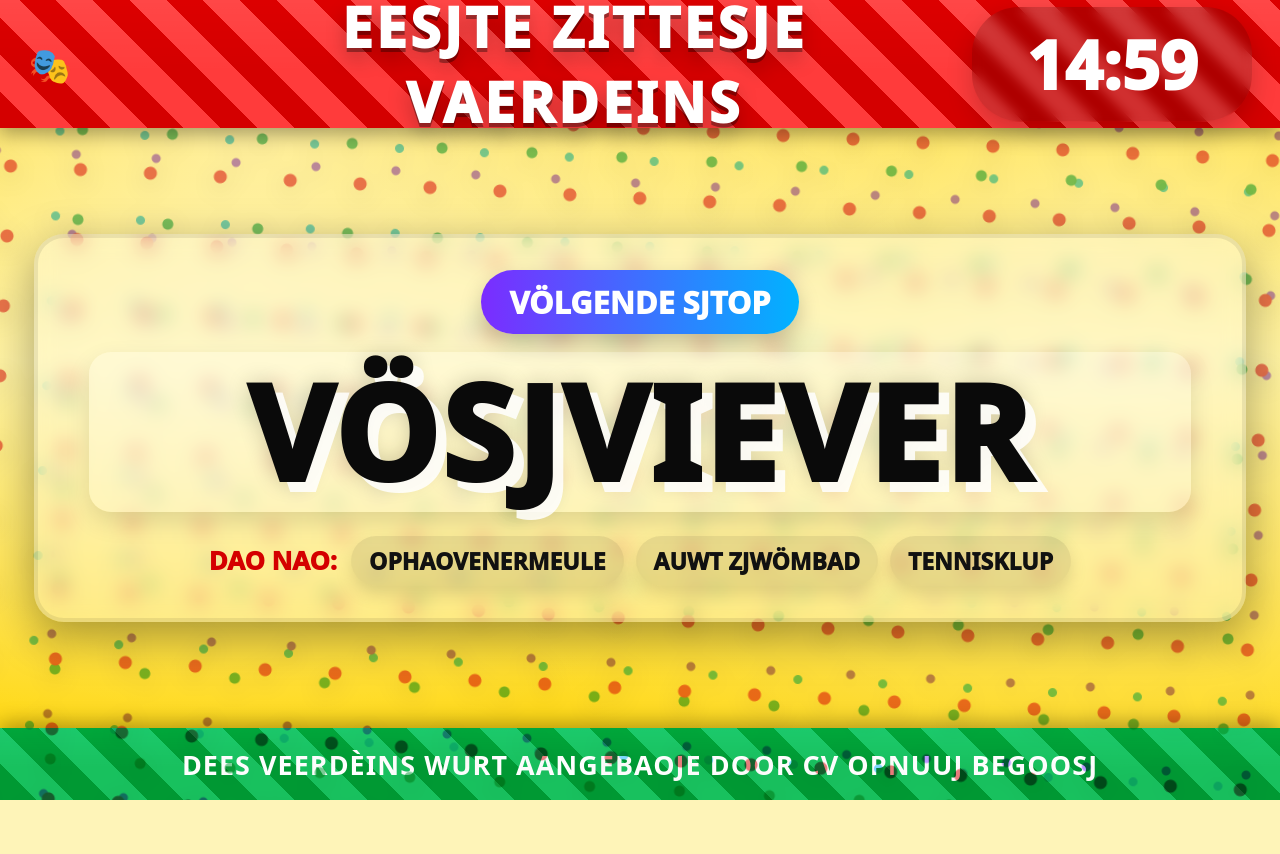
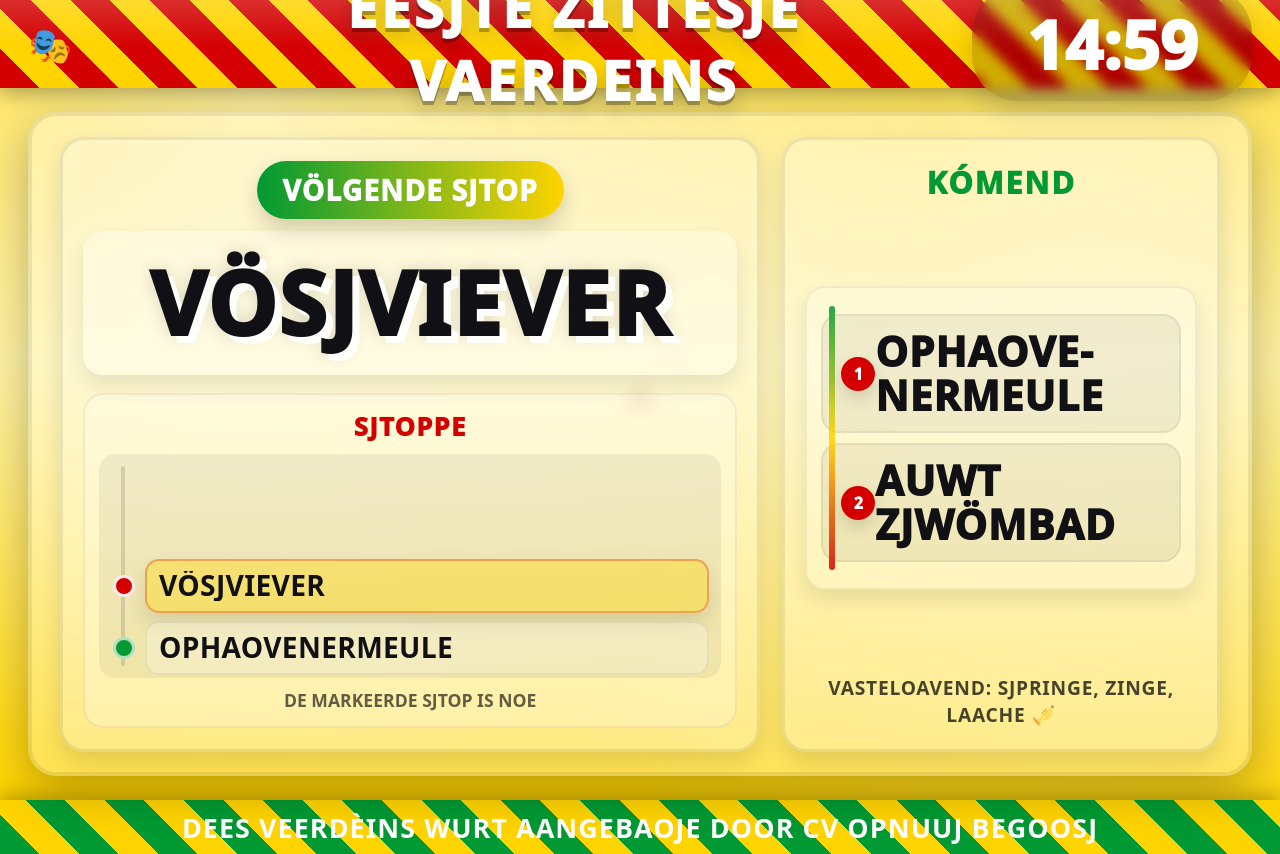
Before and after one commit to ArcusD/carnaval-veerboot, a Flask app: page / in a window 1280 px wide. Before the commit the page ends 800 px from the top, so only its background shows below. Run offline with Flask 3, Linux system fonts and the light colour scheme.

Commit message:
css update

```diff
--- a/static/script.js
+++ b/static/script.js
@@ -1,99 +1,157 @@
 (() => {
   // === Instellingen ===
   const ROTATE_MS = 5500;   // hoe vaak sjtop wisselt
-  const FETCH_MS  = 20000;  // hoe vaak lijst opnieuw van backend
+  const FETCH_MS  = 20000;  // hoe vaak sjtop-lies opnieuw van backend
   const BIER_MS   = 1500;   // bier-status check
 
   // === Elementen ===
   const elKlok   = document.getElementById('klok');
   const elLabel  = document.getElementById('volgende-tekst');
+
+  const elWrap   = document.getElementById('halte-wrap');
   const elHalte  = document.getElementById('huidige-halte');
-  const elWrap   = document.getElementById('halte-wrap');
-  const elKomLbl = document.getElementById('komend-label');
-  const elKomLst = document.getElementById('komende-lijst');
+
+  const elRouteWin = document.getElementById('route-window');
+  const elRouteLst = document.getElementById('halte-lijst');
+
+  const elUp1 = document.getElementById('up1');
+  const elUp2 = document.getElementById('up2');
 
   const elBierOverlay = document.getElementById('bier-overlay');
   const elBierNaam    = document.getElementById('bier-naam-tekst');
 
-  if (!elHalte || !elKlok) return; // safety
+  if (!elHalte || !elKlok || !elRouteLst) return;
 
   let haltes = [];
   let idx = 0;
   let lastJson = "";
+  let builtFor = "";
 
-  // === Helpers ===
   const clean = (v) => (v ?? "").toString().trim();
 
+  // === Kloek ===
   function updateKlok() {
     const nu = new Date();
     elKlok.textContent = nu.toLocaleTimeString('nl-NL', { hour: '2-digit', minute: '2-digit' });
   }
 
-  function popHalte() {
-    elHalte.classList.remove('pop');
-    // force reflow om animatie opnieuw te triggeren
-    void elHalte.offsetWidth;
-    elHalte.classList.add('pop');
+  // === Text-fit helper (voor lange sjtop-naome) ===
+  function fitToBox(elText, elBox, minPx = 18) {
+    if (!elText || !elBox) return;
+
+    elText.style.fontSize = ""; // reset naar CSS clamp
+    let safety = 34;
+
+    while (safety-- > 0) {
+      const tooWide  = elText.scrollWidth  > elBox.clientWidth;
+      const tooHigh  = elText.scrollHeight > elBox.clientHeight;
+
+      if (!tooWide && !tooHigh) break;
+
+      const cur = parseFloat(getComputedStyle(elText).fontSize);
+      if (!Number.isFinite(cur) || cur <= minPx) break;
+
+      elText.style.fontSize = (cur * 0.92) + "px";
+    }
   }
 
-  function setUpcoming(items) {
-    if (!elKomLst) return;
-    elKomLst.innerHTML = "";
+  function pop(el) {
+    if (!el) return;
+    el.classList.remove('pop');
+    void el.offsetWidth;
+    el.classList.add('pop');
+  }
 
-    const filled = items.filter(Boolean);
-    const show = filled.length ? filled : ["—", "—", "—"];
+  // === Route-lijst bouwen ===
+  function buildRouteListIfNeeded() {
+    const key = JSON.stringify(haltes);
+    if (key === builtFor) return;
+    builtFor = key;
 
-    show.slice(0, 3).forEach((t) => {
+    elRouteLst.innerHTML = "";
+    haltes.forEach((h, i) => {
       const li = document.createElement('li');
-      li.textContent = t;
-      elKomLst.appendChild(li);
+      li.className = 'route-item';
+      li.dataset.idx = String(i);
+
+      const span = document.createElement('span');
+      span.className = 'txt';
+      span.textContent = clean(h) || "—";
+
+      li.appendChild(span);
+      elRouteLst.appendChild(li);
+    });
+
+    // direct centreren (zonder animatie-jank bij eerste paint)
+    requestAnimationFrame(() => centerCurrent(true));
+  }
+
+  // === Route centreren op current item ===
+  function centerCurrent(skipTransition = false) {
+    if (!elRouteWin || !elRouteLst) return;
+    const cur = elRouteLst.querySelector(`.route-item[data-idx="${idx}"]`);
+    if (!cur) return;
+
+    if (skipTransition) {
+      elRouteLst.style.transition = "none";
+    } else {
+      elRouteLst.style.transition = "";
+    }
+
+    const centerY = elRouteWin.clientHeight / 2;
+    const target = centerY - (cur.offsetTop + cur.offsetHeight / 2);
+
+    elRouteLst.style.transform = `translate3d(0, ${target}px, 0)`;
+
+    if (skipTransition) {
+      // transition terugzetten na 1 frame
+      requestAnimationFrame(() => { elRouteLst.style.transition = ""; });
+    }
+  }
+
+  function markRoute() {
+    const items = elRouteLst.querySelectorAll('.route-item');
+    items.forEach((li) => {
+      li.classList.remove('is-current','is-next','is-next2');
+      const i = Number(li.dataset.idx);
+      if (i === idx) li.classList.add('is-current');
+      if (haltes.length && i === ((idx + 1) % haltes.length)) li.classList.add('is-next');
+      if (haltes.length && i === ((idx + 2) % haltes.length)) li.classList.add('is-next2');
     });
   }
 
-  // Text-fit: als 't te lang is, verklein automatisch tot 't past
-  function fitText() {
-    if (!elWrap) return;
-
-    elHalte.style.fontSize = ""; // reset (laat CSS clamp starten)
-    let safety = 26;
-
-    while (safety-- > 0) {
-      const tooWide  = elHalte.scrollWidth  > elWrap.clientWidth;
-      const tooHigh  = elHalte.scrollHeight > elWrap.clientHeight;
-
-      if (!tooWide && !tooHigh) break;
-
-      const cur = parseFloat(getComputedStyle(elHalte).fontSize);
-      if (!Number.isFinite(cur) || cur < 18) break;
-      elHalte.style.fontSize = (cur * 0.92) + "px";
-    }
-  }
-
+  // === Render ===
   function render() {
     if (!Array.isArray(haltes) || haltes.length === 0) {
       elLabel.textContent = "Völgende sjtop";
       elHalte.textContent = "Gein sjtoppe";
-      if (elKomLbl) elKomLbl.textContent = "Dao nao:";
-      setUpcoming([]);
-      fitText();
+      if (elUp1) elUp1.textContent = "—";
+      if (elUp2) elUp2.textContent = "—";
+      elRouteLst.innerHTML = "";
+      fitToBox(elHalte, elWrap);
       return;
     }
 
     if (idx >= haltes.length) idx = 0;
 
     const current = clean(haltes[idx]) || "—";
+    const next1 = clean(haltes[(idx + 1) % haltes.length]) || "—";
+    const next2 = clean(haltes[(idx + 2) % haltes.length]) || "—";
+
     elLabel.textContent = "Völgende sjtop";
     elHalte.textContent = current;
 
-    // Volgende 3 sjtoppe
-    const next = [];
-    for (let i = 1; i <= 3; i++) {
-      next.push(clean(haltes[(idx + i) % haltes.length]));
-    }
-    if (elKomLbl) elKomLbl.textContent = "Dao nao:";
-    setUpcoming(next);
+    if (elUp1) elUp1.textContent = next1;
+    if (elUp2) elUp2.textContent = next2;
 
-    fitText();
+    buildRouteListIfNeeded();
+    markRoute();
+    centerCurrent(false);
+
+    // dynamisch fitten (current + upcoming)
+    fitToBox(elHalte, elWrap);
+    if (elUp1) fitToBox(elUp1, elUp1.parentElement, 16);
+    if (elUp2) fitToBox(elUp2, elUp2.parentElement, 16);
   }
 
   function rotate() {
@@ -102,10 +160,11 @@
       return;
     }
     idx = (idx + 1) % haltes.length;
-    popHalte();
+    pop(elHalte);
     render();
   }
 
+  // === Backend ophalen ===
   async function fetchHaltes() {
     try {
       const r = await fetch('/api/haltes', { cache: 'no-store' });
@@ -116,12 +175,12 @@
       if (json !== lastJson) {
         lastJson = json;
         haltes = data;
+        builtFor = ""; // force rebuild
         idx = (haltes.length ? (idx % haltes.length) : 0);
-        popHalte();
+        pop(elHalte);
         render();
       }
     } catch (e) {
-      // stil falen: scherm mot doorblieve loepe
       console.log("Kon sjtoppe neet laje:", e);
     }
   }
@@ -157,13 +216,22 @@
   checkBierStatus();
   setInterval(checkBierStatus, BIER_MS);
 
-  window.addEventListener('resize', fitText);
+  window.addEventListener('resize', () => {
+    centerCurrent(true);
+    fitToBox(elHalte, elWrap);
+    if (elUp1) fitToBox(elUp1, elUp1.parentElement, 16);
+    if (elUp2) fitToBox(elUp2, elUp2.parentElement, 16);
+  });
+
   document.addEventListener('visibilitychange', () => {
     if (!document.hidden) {
       updateKlok();
       fetchHaltes();
       checkBierStatus();
-      setTimeout(fitText, 50);
+      requestAnimationFrame(() => {
+        centerCurrent(true);
+        fitToBox(elHalte, elWrap);
+      });
     }
   });
 })();
--- a/static/style.css
+++ b/static/style.css
@@ -1,16 +1,12 @@
 :root {
+    /* Sittard-kleure */
     --rood: #d40000;
-    --rood2: #ff3b3b;
     --geel: #ffd400;
-    --geel2: #ffef85;
     --greun: #009933;
-    --greun2: #18c15e;
-    --paars: #7b2cff;
-    --blauw: #00b3ff;
-    --zwart: #0b0b10;
+    --zwart: #101015;
     --wit: #ffffff;
-    --shadow: 0 14px 46px rgba(0,0,0,.35);
-    --soft: 0 10px 26px rgba(0,0,0,.18);
+    --shadow: 0 14px 46px rgba(0,0,0,.28);
+    --soft: 0 10px 26px rgba(0,0,0,.16);
 }
 
 * {
@@ -24,32 +20,10 @@ body {
     display: flex;
     flex-direction: column;
     font-family: system-ui, -apple-system, "Segoe UI", Arial, sans-serif;
-    /* warme basis + zachte spotlight (leesbaar!) */
-    background: radial-gradient(circle at 20% 10%, rgba(255,255,255,.55), transparent 55%), radial-gradient(circle at 85% 25%, rgba(255,255,255,.35), transparent 60%), linear-gradient(180deg, var(--geel) 0%, var(--geel2) 45%, var(--geel) 100%);
-    color: #111;
-}
-
-    /* Confetti overlay (zacht, zodat tekst altijd blijft knallen) */
-    body::before {
-        content: "";
-        position: fixed;
-        inset: -18vmin;
-        pointer-events: none;
-        opacity: .55;
-        background: radial-gradient(circle, rgba(212,0,0,.95) 0 6px, transparent 7px) 0 0/70px 70px, radial-gradient(circle, rgba(0,153,51,.95) 0 5px, transparent 6px) 20px 30px/90px 90px, radial-gradient(circle, rgba(123,44,255,.95) 0 4px, transparent 5px) 40px 10px/80px 80px, radial-gradient(circle, rgba(0,179,255,.95) 0 4px, transparent 5px) 10px 50px/85px 85px;
-        filter: drop-shadow(0 6px 10px rgba(0,0,0,.18));
-        animation: confettiFloat 18s linear infinite;
-        mix-blend-mode: multiply;
-    }
-
-@keyframes confettiFloat {
-    from {
-        transform: translate3d(0,0,0) rotate(0deg);
-    }
-
-    to {
-        transform: translate3d(-80px,-120px,0) rotate(8deg);
-    }
+    color: var(--zwart);
+    /* ✅ CONFETTI ALTIJD: zit nú in de body background (geen overlay/paint-hickups) */
+    background: radial-gradient(circle, rgba(212,0,0,.95) 0 5px, transparent 6px) 0 0/70px 70px, radial-gradient(circle, rgba(0,153,51,.95) 0 5px, transparent 6px) 22px 34px/86px 86px, radial-gradient(circle, rgba(255,212,0,.95) 0 5px, transparent 6px) 44px 10px/78px 78px, radial-gradient(circle, rgba(16,16,21,.35) 0 4px, transparent 5px) 12px 58px/110px 110px, radial-gradient(circle at 20% 12%, rgba(255,255,255,.55), transparent 55%), radial-gradient(circle at 85% 25%, rgba(255,255,255,.35), transparent 60%), linear-gradient(180deg, var(--geel) 0%, rgba(255,239,133,1) 45%, var(--geel) 100%);
+    background-attachment: fixed;
 }
 
 /* --- HEADER --- */
@@ -62,17 +36,25 @@ body {
     align-items: center;
     justify-content: space-between;
     gap: 12px;
-    background: repeating-linear-gradient( 45deg, var(--rood) 0 26px, var(--rood2) 26px 52px );
-    box-shadow: 0 6px 18px rgba(0,0,0,.35);
+    background: repeating-linear-gradient( 45deg, var(--rood) 0 28px, rgba(255,212,0,1) 28px 56px );
+    box-shadow: 0 6px 18px rgba(0,0,0,.30);
 }
 
     .topbar::after {
         content: "";
         position: absolute;
         inset: 0;
-        background: linear-gradient(180deg, rgba(255,255,255,.20), transparent 55%);
-        mix-blend-mode: overlay;
+        background: linear-gradient(180deg, rgba(255,255,255,.18), transparent 55%);
+        pointer-events: none;
     }
+
+.topbar-left {
+    position: relative;
+    z-index: 1;
+    width: 4.2em;
+    min-width: 4.2em;
+    font-size: clamp(1.4rem, 3vw, 2.2rem);
+}
 
 #titel {
     position: relative;
@@ -103,36 +85,42 @@ body {
     text-align: center;
 }
 
-.spacer {
-    position: relative;
-    z-index: 1;
-    width: 4.2em;
-    min-width: 4.2em;
-    text-align: left;
-    font-size: clamp(1.4rem, 3vw, 2.2rem);
-}
-
-/* --- MAIN BOARD --- */
+/* --- MAIN --- */
 main {
     flex: 1;
     display: flex;
     align-items: center;
     justify-content: center;
-    padding: min(3vh, 26px) min(3vw, 34px);
+    padding: min(3vh, 24px) min(3vw, 28px);
 }
 
 .board {
     width: 100%;
-    max-width: 1600px;
-    text-align: center;
-    padding: min(4vh, 44px) min(4vw, 52px);
-    border-radius: 30px;
-    background: rgba(255,255,255,.32);
+    max-width: 1700px;
+    padding: min(2.6vh, 26px) min(2.6vw, 28px);
+    border-radius: 28px;
+    background: rgba(255,255,255,.30);
     border: 4px solid rgba(0,0,0,.08);
     box-shadow: var(--shadow);
     backdrop-filter: blur(10px);
 }
 
+.board-grid {
+    display: grid;
+    grid-template-columns: 1.6fr 1fr;
+    gap: min(2.6vw, 22px);
+    align-items: stretch;
+}
+
+.panel {
+    border-radius: 24px;
+    background: rgba(255,255,255,.26);
+    border: 3px solid rgba(0,0,0,.08);
+    box-shadow: 0 10px 24px rgba(0,0,0,.12);
+    padding: min(2.6vh, 22px) min(2.2vw, 20px);
+}
+
+/* --- LABEL: GROEN/GEEL (geen blauw) --- */
 .label {
     display: inline-flex;
     align-items: center;
@@ -141,41 +129,53 @@ main {
     border-radius: 999px;
     font-weight: 950;
     text-transform: uppercase;
-    font-size: clamp(1.05rem, 2.4vw, 2.2rem);
+    letter-spacing: .04em;
+    font-size: clamp(1.0rem, 2.2vw, 2.0rem);
     color: var(--wit);
-    background: linear-gradient(90deg, var(--paars), var(--blauw));
-    box-shadow: 0 10px 22px rgba(0,0,0,.22);
+    background: linear-gradient(90deg, var(--greun), var(--geel));
+    box-shadow: 0 10px 22px rgba(0,0,0,.18);
 }
 
-/* wrapper zodat fitten netjes kan */
-#halte-wrap {
-    margin-top: min(2.2vh, 18px);
-    padding: min(1.4vh, 12px) min(2vw, 18px);
-    border-radius: 22px;
-    background: rgba(255,255,255,.24);
-    box-shadow: 0 10px 24px rgba(0,0,0,.12);
+.current-head {
+    display: flex;
+    justify-content: center;
+    margin-bottom: min(1.6vh, 12px);
 }
 
-/* Grote halte-tekst */
+/* --- HUIDIGE HALTE (dynamisch) --- */
+.current-name-wrap {
+    padding: min(1.6vh, 14px) min(1.8vw, 16px);
+    border-radius: 20px;
+    background: rgba(255,255,255,.30);
+    box-shadow: 0 10px 22px rgba(0,0,0,.10);
+    min-height: clamp(110px, 18vh, 220px);
+    display: flex;
+    align-items: center;
+    justify-content: center;
+}
+
 #huidige-halte {
     font-weight: 950;
     text-transform: uppercase;
-    line-height: 1.05;
-    /* schaalbaar + geschikt voor klein scherm */
-    font-size: clamp(2.8rem, 10.4vw, 8.2rem);
-    color: #0a0a0a;
-    text-shadow: 0.08em 0.08em 0 rgba(255,255,255,.85), 0 0 22px rgba(0,0,0,.20);
+    line-height: 1.06;
+    font-size: clamp(2.2rem, 6.8vw, 5.8rem);
+    color: var(--zwart);
+    text-shadow: 0.08em 0.08em 0 rgba(255,255,255,.90), 0 0 18px rgba(0,0,0,.16);
     letter-spacing: .02em;
+    /* lange woorden: nooit eruit vallen */
+    overflow-wrap: anywhere;
     word-break: break-word;
+    hyphens: auto;
+    text-align: center;
 }
 
     #huidige-halte.pop {
-        animation: pop .46s ease-out;
+        animation: pop .42s ease-out;
     }
 
 @keyframes pop {
     0% {
-        transform: translateY(10px) scale(.985);
+        transform: translateY(10px) scale(.99);
         filter: blur(.6px);
     }
 
@@ -189,42 +189,207 @@ main {
     }
 }
 
-/* Komende sjtoppe */
-#komend {
-    margin-top: min(3vh, 26px);
+/* --- ROUTE LIST (bewegend) --- */
+.route-box {
+    margin-top: min(2.6vh, 18px);
+    border-radius: 20px;
+    background: rgba(255,255,255,.26);
+    border: 2px solid rgba(0,0,0,.06);
+    padding: min(1.8vh, 14px) min(1.8vw, 14px);
+}
+
+.route-title {
+    font-weight: 950;
+    text-transform: uppercase;
+    letter-spacing: .05em;
+    color: var(--rood);
+    font-size: clamp(1.0rem, 2.0vw, 1.6rem);
+    margin-bottom: 10px;
+    text-align: center;
+}
+
+.route-window {
+    position: relative;
+    overflow: hidden;
+    border-radius: 16px;
+    background: rgba(0,0,0,.06);
+    padding: 12px 12px 12px 46px;
+    height: clamp(180px, 28vh, 320px);
+}
+
+    /* verticale “rail” */
+    .route-window::before {
+        content: "";
+        position: absolute;
+        left: 22px;
+        top: 12px;
+        bottom: 12px;
+        width: 4px;
+        border-radius: 999px;
+        background: rgba(0,0,0,.12);
+    }
+
+.route-list {
+    list-style: none;
+    margin: 0;
+    padding: 0;
+    will-change: transform;
+    transition: transform 520ms ease;
+}
+
+.route-item {
+    position: relative;
+    display: flex;
+    align-items: center;
+    gap: 12px;
+    padding: 10px 12px;
+    margin: 8px 0;
+    border-radius: 14px;
+    background: rgba(255,255,255,.26);
+    border: 2px solid rgba(0,0,0,.06);
+    font-weight: 900;
+    text-transform: uppercase;
+    letter-spacing: .02em;
+    color: var(--zwart);
+    /* genoeg ruimte voor 2 regels */
+    line-height: 1.05;
+    min-height: 54px;
+}
+
+    .route-item::before {
+        content: "";
+        position: absolute;
+        left: -34px;
+        width: 16px;
+        height: 16px;
+        border-radius: 999px;
+        background: rgba(0,0,0,.18);
+        border: 3px solid rgba(255,255,255,.70);
+    }
+
+    .route-item .txt {
+        display: -webkit-box;
+        -webkit-line-clamp: 2;
+        -webkit-box-orient: vertical;
+        overflow: hidden;
+        overflow-wrap: anywhere;
+        word-break: break-word;
+        hyphens: auto;
+        font-size: clamp(1.1rem, 2.2vw, 1.9rem);
+    }
+
+    /* highlight current */
+    .route-item.is-current {
+        background: rgba(255,212,0,.38);
+        border-color: rgba(212,0,0,.28);
+        box-shadow: 0 10px 22px rgba(0,0,0,.12);
+    }
+
+        .route-item.is-current::before {
+            background: var(--rood);
+            border-color: rgba(255,255,255,.92);
+        }
+
+    /* volgende 2 net iets anders */
+    .route-item.is-next::before {
+        background: var(--greun);
+    }
+
+    .route-item.is-next2::before {
+        background: rgba(0,153,51,.55);
+    }
+
+.route-hint {
+    margin-top: 10px;
+    text-align: center;
+    font-weight: 800;
+    color: rgba(0,0,0,.62);
+    font-size: clamp(.9rem, 1.6vw, 1.1rem);
+    text-transform: uppercase;
+}
+
+/* --- RECHTS: KÓMEND --- */
+.panel-side {
+    display: flex;
+    flex-direction: column;
+    justify-content: space-between;
+    gap: 14px;
+}
+
+.side-title {
+    text-align: center;
+    font-weight: 950;
+    text-transform: uppercase;
+    letter-spacing: .06em;
+    font-size: clamp(1.2rem, 2.4vw, 2.0rem);
+    color: var(--greun);
+}
+
+.upcoming {
+    position: relative;
+    border-radius: 20px;
+    background: rgba(255,255,255,.22);
+    border: 2px solid rgba(0,0,0,.06);
+    padding: 16px 14px;
+    box-shadow: 0 10px 22px rgba(0,0,0,.10);
+}
+
+.rail {
+    position: absolute;
+    left: 22px;
+    top: 18px;
+    bottom: 18px;
+    width: 6px;
+    border-radius: 999px;
+    background: linear-gradient(180deg, var(--greun), var(--geel), var(--rood));
+    opacity: .85;
+}
+
+.up-item {
+    display: flex;
+    align-items: center;
+    gap: 12px;
+    padding: 14px 12px 14px 52px;
+    border-radius: 18px;
+    background: rgba(0,0,0,.06);
+    margin: 10px 0;
+    border: 2px solid rgba(0,0,0,.06);
+}
+
+.up-rank {
+    position: absolute;
+    transform: translateX(-34px);
+    width: 34px;
+    height: 34px;
+    border-radius: 999px;
     display: flex;
     align-items: center;
     justify-content: center;
-    gap: 14px;
-    flex-wrap: wrap;
+    font-weight: 950;
+    color: var(--wit);
+    background: var(--rood);
+    box-shadow: 0 8px 18px rgba(0,0,0,.14);
 }
 
-#komend-label {
+.up-name {
     font-weight: 950;
     text-transform: uppercase;
-    color: var(--rood);
-    font-size: clamp(1.0rem, 2.0vw, 2.0rem);
+    line-height: 1.06;
+    letter-spacing: .02em;
+    font-size: clamp(1.4rem, 3.2vw, 2.8rem);
+    overflow-wrap: anywhere;
+    word-break: break-word;
+    hyphens: auto;
 }
 
-#komende-lijst {
-    list-style: none;
-    margin: 0;
-    padding: 0;
-    display: flex;
-    gap: 12px;
-    flex-wrap: wrap;
-    justify-content: center;
+.side-note {
+    text-align: center;
+    font-weight: 900;
+    text-transform: uppercase;
+    letter-spacing: .04em;
+    color: rgba(0,0,0,.72);
+    font-size: clamp(.95rem, 1.8vw, 1.2rem);
 }
-
-    #komende-lijst li {
-        padding: .40em .78em;
-        border-radius: 999px;
-        background: rgba(0,0,0,.09);
-        font-weight: 950;
-        text-transform: uppercase;
-        font-size: clamp(.95rem, 1.8vw, 1.7rem);
-        box-shadow: 0 8px 18px rgba(0,0,0,.12);
-    }
 
 /* --- FOOTER --- */
 footer {
@@ -238,23 +403,11 @@ footer {
     font-weight: 900;
     text-transform: uppercase;
     letter-spacing: .04em;
-    font-size: clamp(.95rem, 2.1vw, 1.8rem);
+    font-size: clamp(.95rem, 2.1vw, 1.7rem);
     color: var(--wit);
-    background: repeating-linear-gradient( 45deg, var(--greun) 0 26px, var(--greun2) 26px 52px );
-    box-shadow: 0 -6px 18px rgba(0,0,0,.28);
+    background: repeating-linear-gradient( 45deg, var(--greun) 0 28px, rgba(255,212,0,1) 28px 56px );
+    box-shadow: 0 -6px 18px rgba(0,0,0,.25);
 }
-
-    footer::after {
-        content: "";
-        position: absolute;
-        left: 0;
-        right: 0;
-        bottom: 0;
-        height: 9vh;
-        pointer-events: none;
-        background: linear-gradient(180deg, rgba(255,255,255,.14), transparent 55%);
-        mix-blend-mode: overlay;
-    }
 
 /* --- BIER OVERLAY --- */
 #bier-overlay {
--- a/templates/index.html
+++ b/templates/index.html
@@ -6,29 +6,60 @@
     <title>Eesjte Zittesje Vaerdeins</title>
     <link rel="stylesheet" href="{{ url_for('static', filename='style.css') }}">
 </head>
+
 <body class="carnaval">
-
     <header class="topbar">
-        <div class="spacer" aria-hidden="true">🎭</div>
+        <div class="topbar-left" aria-hidden="true">🎭</div>
         <div id="titel">Eesjte Zittesje Vaerdeins</div>
         <div id="klok" aria-label="Kloek">--:--</div>
     </header>
 
     <main>
         <section class="board" role="region" aria-label="Veerdèins-infoo">
-            <div class="label" id="volgende-tekst">Völgende sjtop</div>
+            <div class="board-grid">
 
-            <div id="halte-wrap">
-                <div id="huidige-halte">Laje...</div>
-            </div>
+                <!-- LINKS: HALTES -->
+                <div class="panel panel-main">
+                    <div class="current-head">
+                        <div class="label" id="volgende-tekst">Völgende sjtop</div>
+                    </div>
 
-            <div id="komend" aria-label="Kómende sjtoppe">
-                <span id="komend-label">Dao nao:</span>
-                <ul id="komende-lijst" aria-label="Lies van kómende sjtoppe">
-                    <li>—</li>
-                    <li>—</li>
-                    <li>—</li>
-                </ul>
+                    <div class="current-name-wrap" id="halte-wrap" aria-label="Huidige sjtop">
+                        <div id="huidige-halte">Laje...</div>
+                    </div>
+
+                    <div class="route-box" aria-label="Sjtoppe">
+                        <div class="route-title">Sjtoppe</div>
+
+                        <div class="route-window" id="route-window">
+                            <ul id="halte-lijst" class="route-list" aria-label="Lies vaan sjtoppe"></ul>
+                        </div>
+
+                        <div class="route-hint">De markeerde sjtop is noe</div>
+                    </div>
+                </div>
+
+                <!-- RECHTS: AANKOMEND -->
+                <aside class="panel panel-side" aria-label="Kómend">
+                    <div class="side-title">Kómend</div>
+
+                    <div class="upcoming">
+                        <div class="rail" aria-hidden="true"></div>
+
+                        <div class="up-item">
+                            <div class="up-rank">1</div>
+                            <div class="up-name" id="up1">—</div>
+                        </div>
+
+                        <div class="up-item">
+                            <div class="up-rank">2</div>
+                            <div class="up-name" id="up2">—</div>
+                        </div>
+                    </div>
+
+                    <div class="side-note">Vasteloavend: sjpringe, zinge, laache 🎺</div>
+                </aside>
+
             </div>
         </section>
     </main>
@@ -37,6 +68,7 @@
         Dees veerdèins wurt aangebaoje door CV Opnuuj Begoosj
     </footer>
 
+    <!-- BIER OVERLAY -->
     <div id="bier-overlay" aria-hidden="true">
         <div class="bier-kaart">
             <div id="bier-tekst-groot">HAOL<br>BIER</div>
```
Also changed, not shown: other parts of static/style.css (+27 -18 lines).
